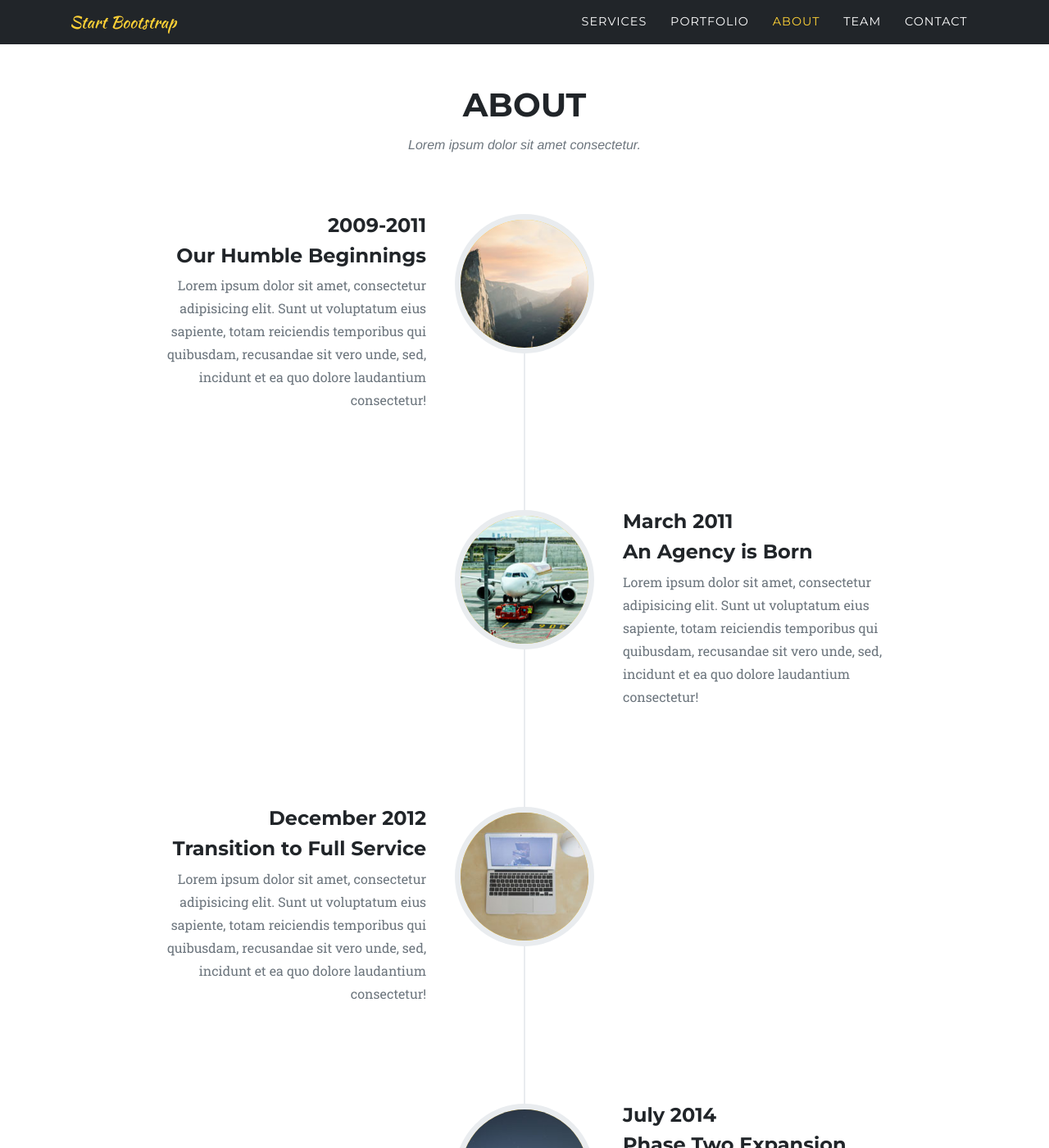
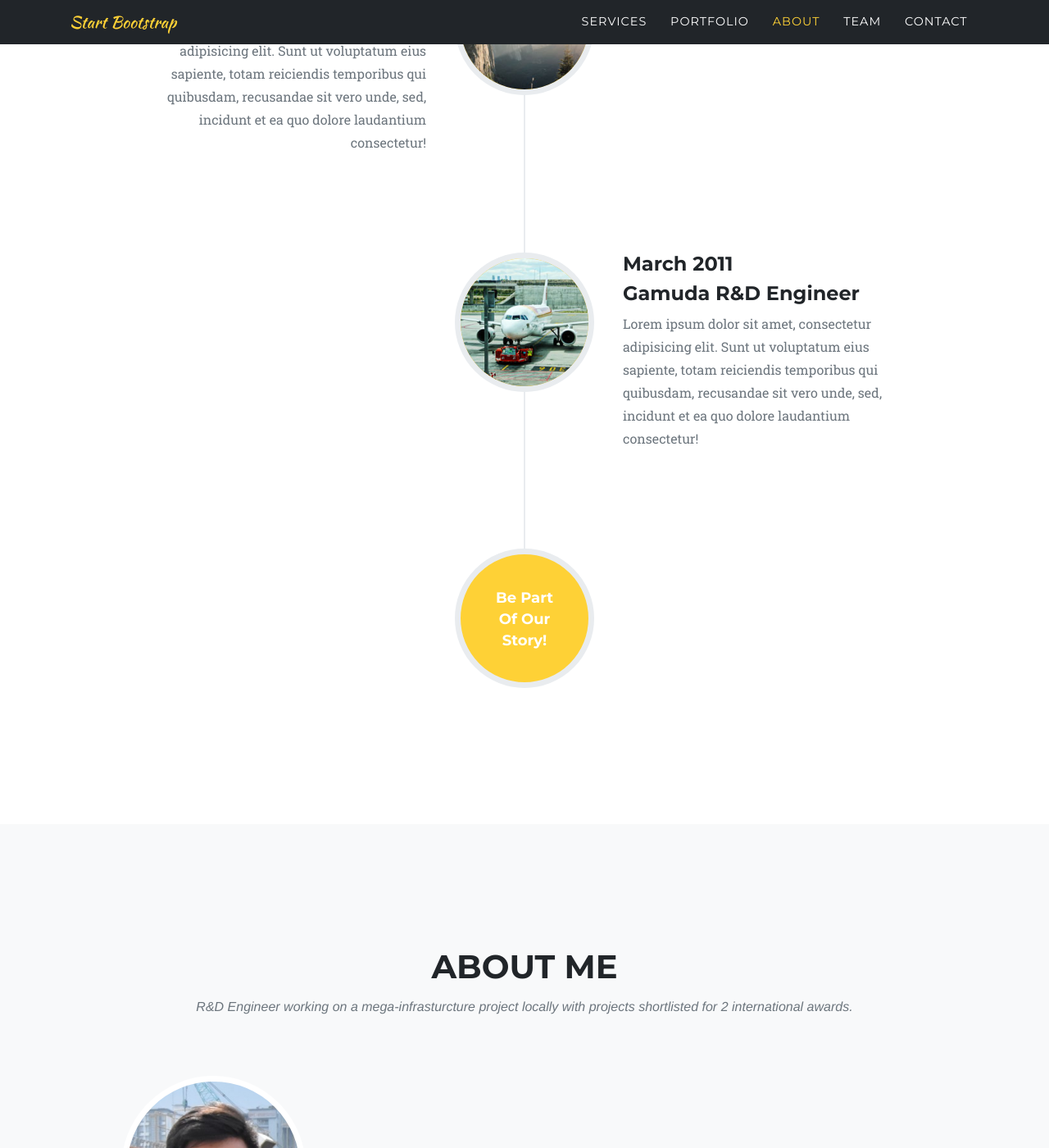
Before and after one commit to limjix/limjix.github.io, a Jekyll site: the page built from index.md, in a window 1280 px wide and 1400 px high, scrolled down 3223 px. Shown: the whole window at 82% size. Built offline with Jekyll 4.4.1, drawn with Linux system fonts in a browser that asks for light colours; some web fonts are replaced; some of the changed text lies outside the part shown.

Commit message:
Update home.yml

```diff
--- a/_data/home.yml
+++ b/_data/home.yml
@@ -1,6 +1,7 @@
 intro:
   lead-in: "Hello My Name is John"
   heading: "I Build Software and AI Tools"
+  heading1: Test
   btn: Tell Me More
 
 services:
@@ -16,15 +17,6 @@
     - icon: Machine Learning / AI
       heading: QT GUI Development
       text: Lorem ipsum dolor sit amet, consectetur adipisicing elit. Minima maxime quam architecto quo inventore harum ex magni, dicta impedit.
-    - icon: Machine Learning / AI
-      heading: Web Security
-      text: Lorem ipsum dolor sit amet, consectetur adipisicing elit. Minima maxime quam architecto quo inventore harum ex magni, dicta impedit.
-    - icon: Machine Learning / AI
-      heading: Web Security
-      text: Lorem ipsum dolor sit amet, consectetur adipisicing elit. Minima maxime quam architecto quo inventore harum ex magni, dicta impedit.
-    - icon: Machine Learning / AI
-      heading: Web Security
-      text: Lorem ipsum dolor sit amet, consectetur adipisicing elit. Minima maxime quam architecto quo inventore harum ex magni, dicta impedit.
 
 portfolio:
   heading: Portfolio
@@ -35,21 +27,14 @@
   subheading: Lorem ipsum dolor sit amet consectetur.
   timeline:
     - image: img/about/1.jpg
-      date: 2009-2011
-      title: Our Humble Beginnings
+      date: 2013-2017
+      title: University of Bristol
       text: Lorem ipsum dolor sit amet, consectetur adipisicing elit. Sunt ut voluptatum eius sapiente, totam reiciendis temporibus qui quibusdam, recusandae sit vero unde, sed, incidunt et ea quo dolore laudantium consectetur!
     - image: img/about/2.jpg
       date: March 2011
-      title: An Agency is Born
+      title: Gamuda R&D Engineer
       text: Lorem ipsum dolor sit amet, consectetur adipisicing elit. Sunt ut voluptatum eius sapiente, totam reiciendis temporibus qui quibusdam, recusandae sit vero unde, sed, incidunt et ea quo dolore laudantium consectetur!
-    - image: img/about/3.jpg
-      date: December 2012
-      title: Transition to Full Service
-      text: Lorem ipsum dolor sit amet, consectetur adipisicing elit. Sunt ut voluptatum eius sapiente, totam reiciendis temporibus qui quibusdam, recusandae sit vero unde, sed, incidunt et ea quo dolore laudantium consectetur!
-    - image: img/about/4.jpg
-      date: July 2014
-      title: Phase Two Expansion
-      text: Lorem ipsum dolor sit amet, consectetur adipisicing elit. Sunt ut voluptatum eius sapiente, totam reiciendis temporibus qui quibusdam, recusandae sit vero unde, sed, incidunt et ea quo dolore laudantium consectetur!
+
 
   end1: Be Part
   end2: Of Our
```
